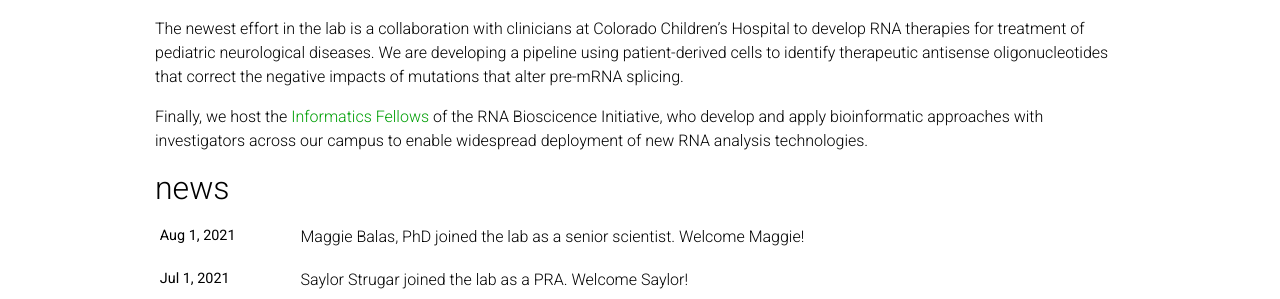
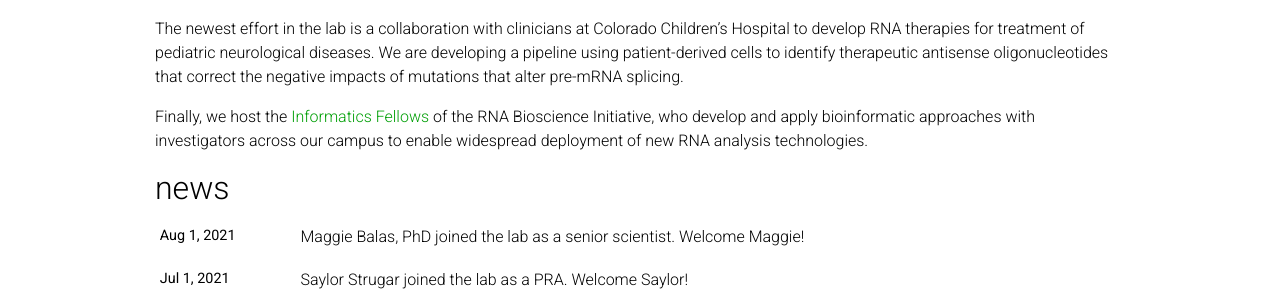
Before and after one commit to lkwhite/lab-website-new, a Jekyll site: the page built from _pages/about.md, in a window 1280 px wide and 1182 px high. Shown: the part 655-954 px from the top of the window. Built offline with Jekyll 4.4.1, drawn with Linux system fonts in a browser that asks for light colours; nearby versions of some CDN libraries; comment, search, counter and statistics services are not loaded; a style sheet for code colours, icons or effects is not loaded.

Commit message:
Update about.md
2nd RNA dmg & repair section link presumably intended to go to the bypass paper instead of the eLife paper again
also fixed typo

```diff
--- a/_pages/about.md
+++ b/_pages/about.md
@@ -37,7 +37,7 @@
 combination of method development, bioinformatics, genetics, biochemistry, and
 cell biology. Over the past ten years we have developed [new sequencing
 approaches](https://pubmed.ncbi.nlm.nih.gov/26001965/) to identify damaged RNAs
-and [new model systems](https://pubmed.ncbi.nlm.nih.gov/30874502/) with which to
+and [new model systems](https://pubmed.ncbi.nlm.nih.gov/29212664/) with which to
 understand the causes and consequences of RNA damage. Our studies have led to
 [new concepts](https://elifesciences.org/articles/42262) in post-transcriptional
 regulation that have broad implications for understanding the role of RNA damage
@@ -60,6 +60,6 @@
 
 Finally, we host the [Informatics
 Fellows](https://github.com/rnabioco/)
-of the RNA Bioscicence Initiative, who develop and apply bioinformatic approaches
+of the RNA Bioscience Initiative, who develop and apply bioinformatic approaches
 with investigators across our campus to enable widespread deployment of
 new RNA analysis technologies.
```
